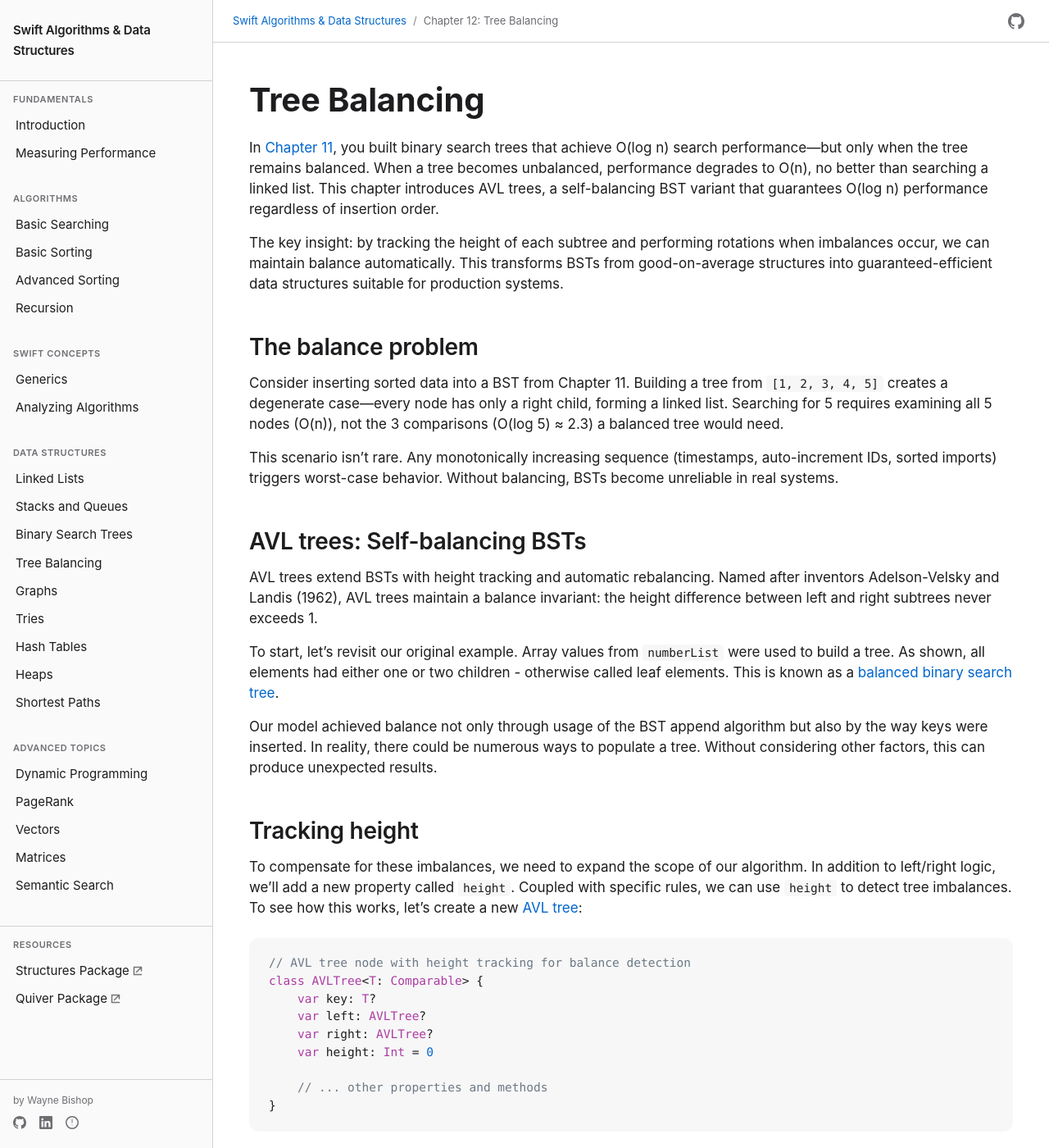
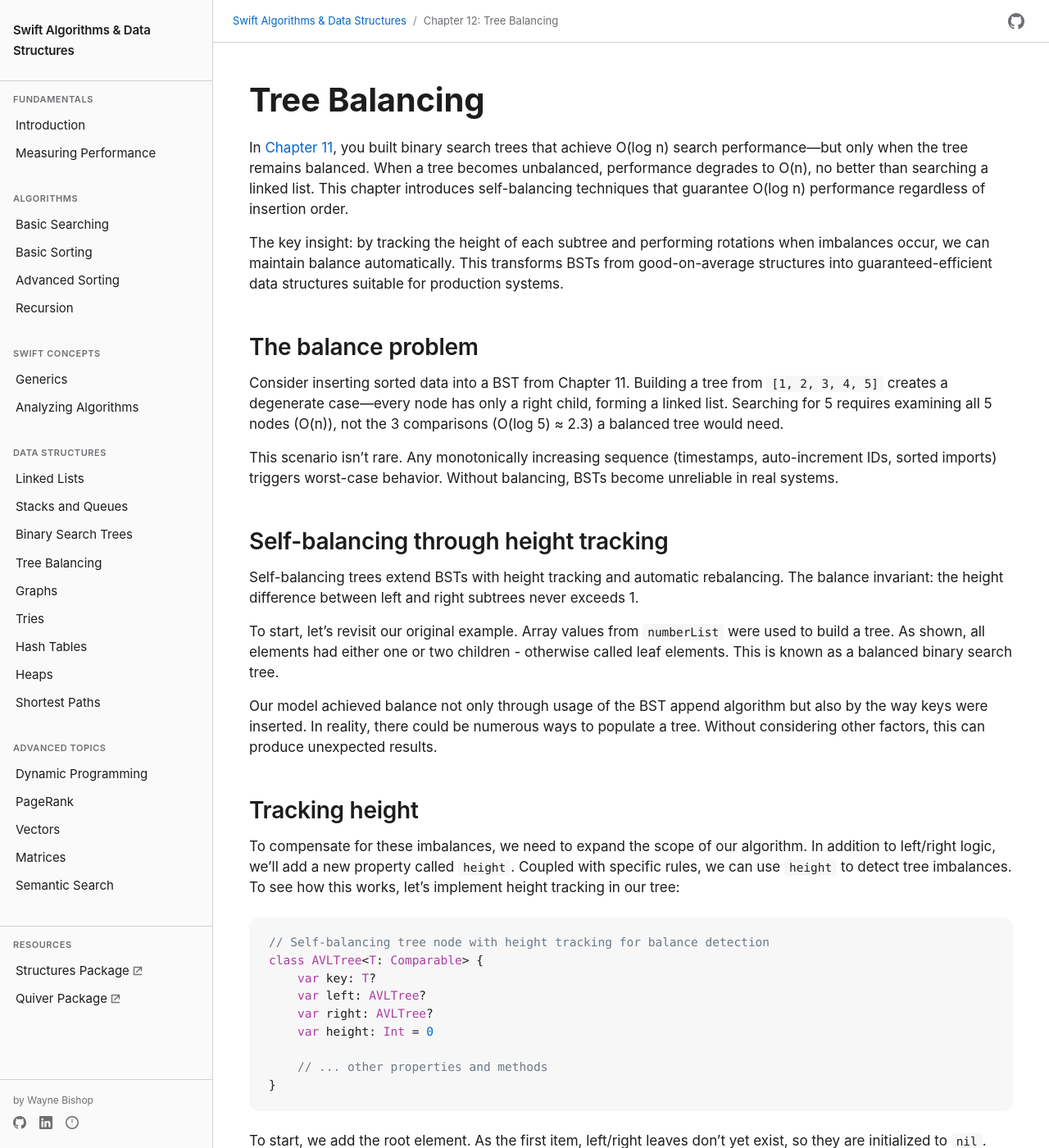
Before and after one commit to waynewbishop/swift-algorithms, a Jekyll site: the page built from 12-tree-balancing.md, in a window 1280 px wide and 1400 px high. Shown: the whole window at 82% size. Built offline with Jekyll 4.4.1, drawn with Linux system fonts in a browser that asks for light colours; some of the changed text lies outside the part shown.

Commit message:
Remove AVL history and Wikipedia links from Chapter 12
Removed all historical references and external links per user request:

Changes made:
- Removed "Named after inventors Adelson-Velsky and Landis (1962)"
- Changed "AVL trees" to "self-balancing trees/techniques" in prose
- Removed 4 Wikipedia links (balanced BST, AVL tree, height, time complexity)
- Updated section heading: "AVL trees: Self-balancing BSTs" → "Self-balancing through height tracking"
- Updated code comments: "AVL tree node" → "Self-balancing tree node"
- Updated code comments: "AVL balance property" → "balance property"

What stayed the same:
- All technical content (height calculation, rotations, balance checking)
- All code examples and implementations
- Class name AVLTree<T> (matches production code)
- All explanations of how balancing works
- Performance analysis (O(log n) guarantees)

Focus is now on the technique and concepts, not historical attribution. Matches original chapter style before previous edits.

🤖 Generated with Claude Code
Co-Authored-By: Claude <noreply@anthropic.com>

````diff
--- a/12-tree-balancing.md
+++ b/12-tree-balancing.md
@@ -5,7 +5,7 @@ description: "Maintain balanced binary search trees with AVL rotations"
 ---
 # Tree Balancing
 
-In [Chapter 11](11-binary-search-trees.md), you built binary search trees that achieve O(log n) search performance—but only when the tree remains balanced. When a tree becomes unbalanced, performance degrades to O(n), no better than searching a linked list. This chapter introduces AVL trees, a self-balancing BST variant that guarantees O(log n) performance regardless of insertion order.
+In [Chapter 11](11-binary-search-trees.md), you built binary search trees that achieve O(log n) search performance—but only when the tree remains balanced. When a tree becomes unbalanced, performance degrades to O(n), no better than searching a linked list. This chapter introduces self-balancing techniques that guarantee O(log n) performance regardless of insertion order.
 
 The key insight: by tracking the height of each subtree and performing rotations when imbalances occur, we can maintain balance automatically. This transforms BSTs from good-on-average structures into guaranteed-efficient data structures suitable for production systems.
 
@@ -15,20 +15,20 @@ Consider inserting sorted data into a BST from Chapter 11. Building a tree from
 
 This scenario isn't rare. Any monotonically increasing sequence (timestamps, auto-increment IDs, sorted imports) triggers worst-case behavior. Without balancing, BSTs become unreliable in real systems.
 
-## AVL trees: Self-balancing BSTs
+## Self-balancing through height tracking
 
-AVL trees extend BSTs with height tracking and automatic rebalancing. Named after inventors Adelson-Velsky and Landis (1962), AVL trees maintain a balance invariant: the height difference between left and right subtrees never exceeds 1.
+Self-balancing trees extend BSTs with height tracking and automatic rebalancing. The balance invariant: the height difference between left and right subtrees never exceeds 1.
 
-To start, let's revisit our original example. Array values from `numberList` were used to build a tree. As shown, all elements had either one or two children - otherwise called leaf elements. This is known as a [balanced binary search tree](https://en.wikipedia.org/wiki/Self-balancing_binary_search_tree).
+To start, let's revisit our original example. Array values from `numberList` were used to build a tree. As shown, all elements had either one or two children - otherwise called leaf elements. This is known as a balanced binary search tree.
 
 Our model achieved balance not only through usage of the BST append algorithm but also by the way keys were inserted. In reality, there could be numerous ways to populate a tree. Without considering other factors, this can produce unexpected results.
 
 ## Tracking height
 
-To compensate for these imbalances, we need to expand the scope of our algorithm. In addition to left/right logic, we'll add a new property called `height`. Coupled with specific rules, we can use `height` to detect tree imbalances. To see how this works, let's create a new [AVL tree](https://en.wikipedia.org/wiki/AVL_tree):
+To compensate for these imbalances, we need to expand the scope of our algorithm. In addition to left/right logic, we'll add a new property called `height`. Coupled with specific rules, we can use `height` to detect tree imbalances. To see how this works, let's implement height tracking in our tree:
 
 ```swift
-// AVL tree node with height tracking for balance detection
+// Self-balancing tree node with height tracking for balance detection
 class AVLTree<T: Comparable> {
     var key: T?
     var left: AVLTree?
@@ -41,10 +41,10 @@ class AVLTree<T: Comparable> {
 
 To start, we add the root element. As the first item, left/right leaves don't yet exist, so they are initialized to `nil`. Arrows point from the leaf element to the root because they are used to calculate its height. For math purposes, the height of non-existent leaves are set to -1.
 
-With a model in place, we can calculate the element's [height](https://en.wikipedia.org/wiki/Tree_(data_structure)#Terminology). This is done by comparing the height of each leaf, finding the largest value, then increasing that value by +1. For the root element, this equates to 0. In Swift, these rules can be represented as follows:
+With a model in place, we can calculate the element's height. This is done by comparing the height of each leaf, finding the largest value, then increasing that value by +1. For the root element, this equates to 0. In Swift, these rules can be represented as follows:
 
 ```swift
-// Height calculation for AVL balance checking
+// Height calculation for balance checking
 extension AVLTree {
     // Retrieve height of a node (nil nodes have height -1)
     func getElementHeight(of element: AVLTree?) -> Int {
@@ -78,7 +78,7 @@ let leafVal = abs((-1) - (-1)) // equals 0 (balanced)
 In Swift, these elements can be checked with the `isTreeBalanced` method:
 
 ```swift
-// Check if node maintains AVL balance property
+// Check if node maintains balance property
 extension AVLTree {
     func isTreeBalanced() -> Bool {
         guard key != nil else {
@@ -138,4 +138,4 @@ With tree balancing, it is important to note that techniques like rotations impr
 23, 26, 29
 ```
 
-By implementing tree balancing techniques, we ensure that our binary search tree maintains its efficiency, providing consistent O(log n) [performance](https://en.wikipedia.org/wiki/Time_complexity#Logarithmic_time) for insertions, deletions, and searches, even as the tree grows and changes over time.
+By implementing tree balancing techniques, we ensure that our binary search tree maintains its efficiency, providing consistent O(log n) performance for insertions, deletions, and searches, even as the tree grows and changes over time.
````
